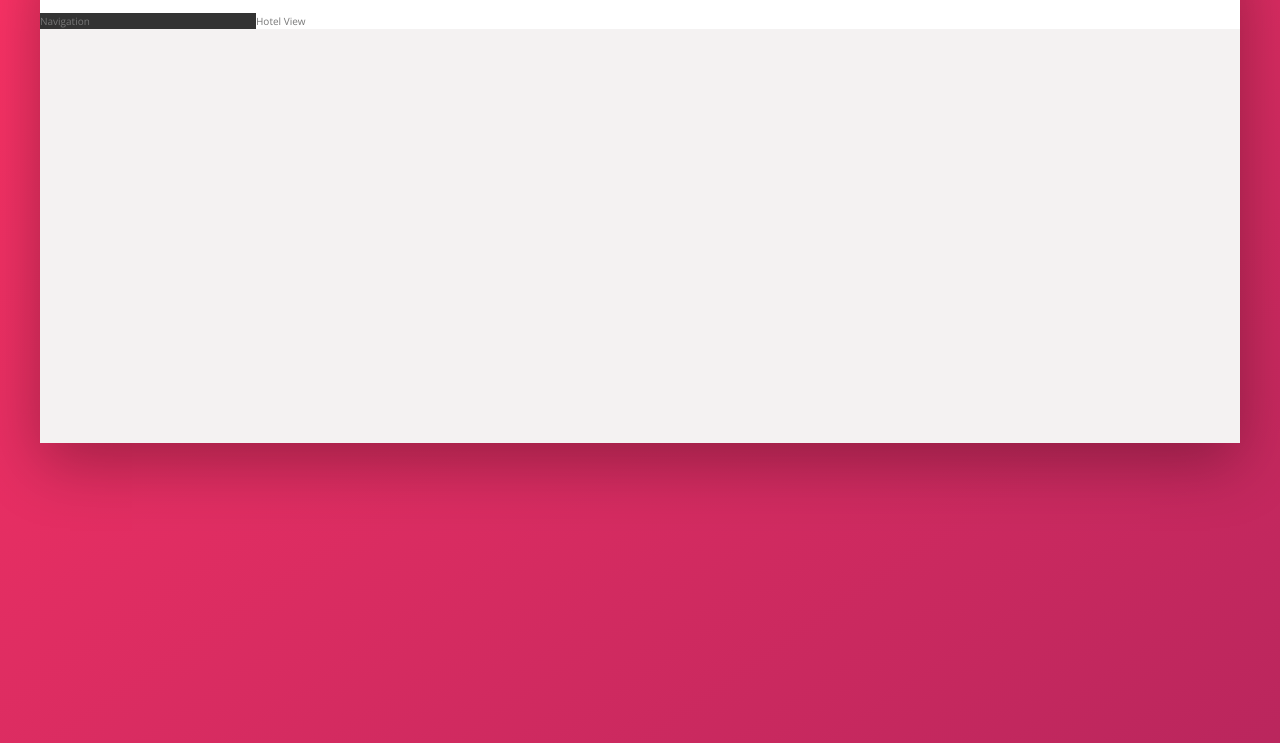
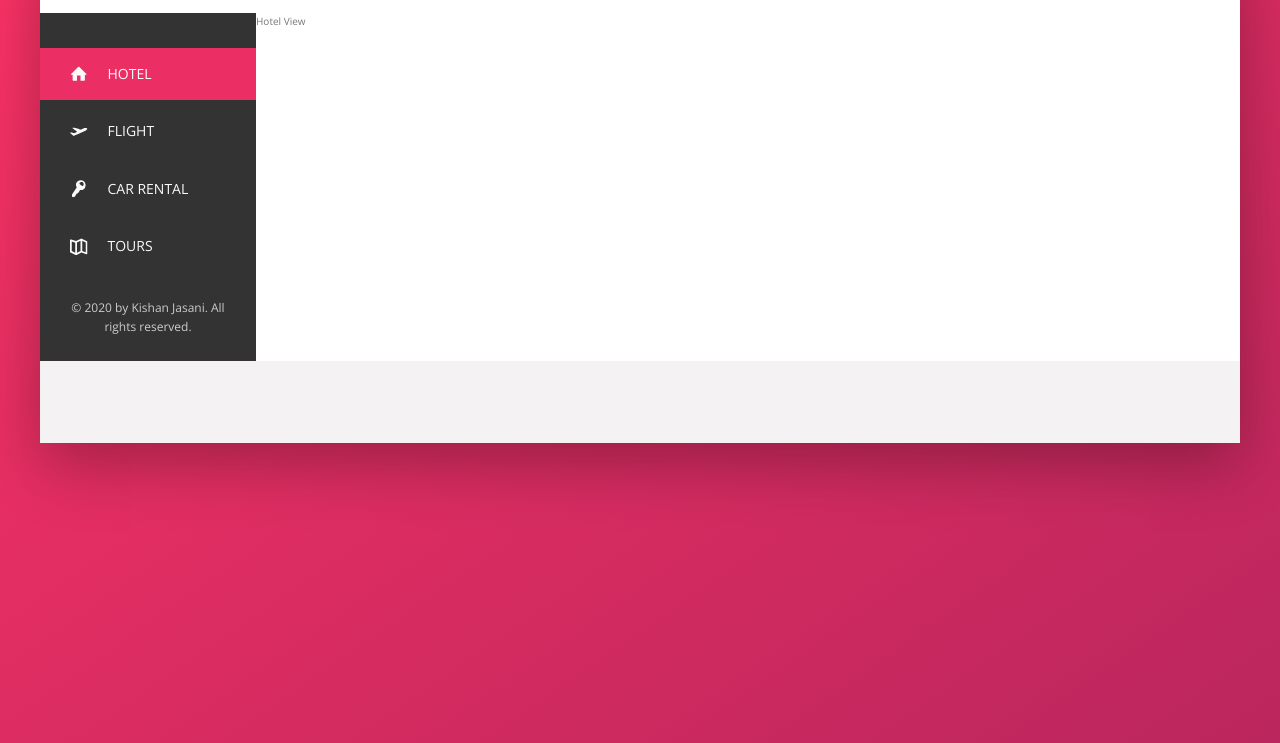
Before and after one commit to kishanjasani/Hotel-Flexbox, a website: page index.html in a window 1280 px wide. Shown: the part 137-880 px from the top of the page. Drawn offline with nearby package versions, Linux system fonts and the light colour scheme.

Commit message:
Add Sidebar to theme

```diff
--- a/index.html
+++ b/index.html
@@ -43,7 +43,43 @@
 			</header>
 			<div class="content">
 				<nav class="sidebar">
-					Navigation
+					<ul class="side-nav">
+						<li class="side-nav__item side-nav__item--active">
+							<a href="#" class="side-nav__link">
+								<svg class="side-nav__icon">
+									<use xlink:href="img/sprite.svg#icon-home"></use>
+								</svg>
+								<span>Hotel</span>
+							</a>
+						</li>
+						<li class="side-nav__item">
+							<a href="#" class="side-nav__link">
+								<svg class="side-nav__icon">
+									<use xlink:href="img/sprite.svg#icon-aircraft-take-off"></use>
+								</svg>
+								<span>Flight</span>
+							</a>
+						</li>
+						<li class="side-nav__item">
+							<a href="#" class="side-nav__link">
+								<svg class="side-nav__icon">
+									<use xlink:href="img/sprite.svg#icon-key"></use>
+								</svg>
+								<span>Car rental</span>
+							</a>
+						</li>
+						<li class="side-nav__item">
+							<a href="#" class="side-nav__link">
+								<svg class="side-nav__icon">
+									<use xlink:href="img/sprite.svg#icon-map"></use>
+								</svg>
+								<span>Tours</span>
+							</a>
+						</li>
+					</ul>
+					<div class="legal">
+						&copy; 2020 by Kishan Jasani. All rights reserved.
+					</div>
 				</nav>
 				<main class="hotel-view">
 					Hotel View
--- a/sass/_components.scss
+++ b/sass/_components.scss
@@ -97,5 +97,65 @@
 		border-radius: 50%;
 		margin-right: 1rem;
 	}
+}
 
+/**** Side Navigation ****/
+
+.side-nav{
+	font-size: 1.4rem;
+	list-style: none;
+	margin-top: 3.5rem;
+	&__item {
+		position: relative;
+		&:not(:last-child) {
+			margin-bottom: .5rem;
+		}
+	}
+	&__item::before {
+		content: "";
+		position: absolute;
+		top: 0;
+		left: 0;
+		height: 100%;
+		width: 3px;
+		background-color: var( --color-primary );
+		transform: scaleY(0);
+		transition: transform .2s,
+					width .4s cubic-bezier(1,0,0,1) .2s,
+					background-color .1s;
+	}
+	&__item:active::before {
+		background-color: var( --color-primary-light );
+	}
+	&__item:hover::before,
+	&__item--active::before {
+		transform: scaleY(1);
+		width: 100%;
+	}
+
+	&__link:link,
+	&__link:visited {
+		color: var( --color-grey-light-1 );
+		text-decoration: none;
+		text-transform: uppercase;
+		display: block;
+		padding: 1.5rem 3rem;
+		display: flex;
+		align-items: center;
+		position: relative;
+		z-index: 100;
+	}
+	&__icon {
+		height: 1.75rem;
+		width: 1.75rem;
+		margin-right: 2rem;
+		fill: currentColor;
+	}
 }
+
+.legal {
+	font-size: 1.2rem;
+	text-align: center;
+	padding: 2.5rem;
+	color: var( --color-grey-light-4 );
+}
--- a/sass/_layout.scss
+++ b/sass/_layout.scss
@@ -23,6 +23,9 @@
 .sidebar {
 	background-color: var(--color-grey-dark-1);
 	flex: 0 0 18%;
+	display: flex;
+	flex-direction: column;
+	justify-content: space-between;
 }
 
 .hotel-view {
```
Also changed, not shown: css/style.css.
